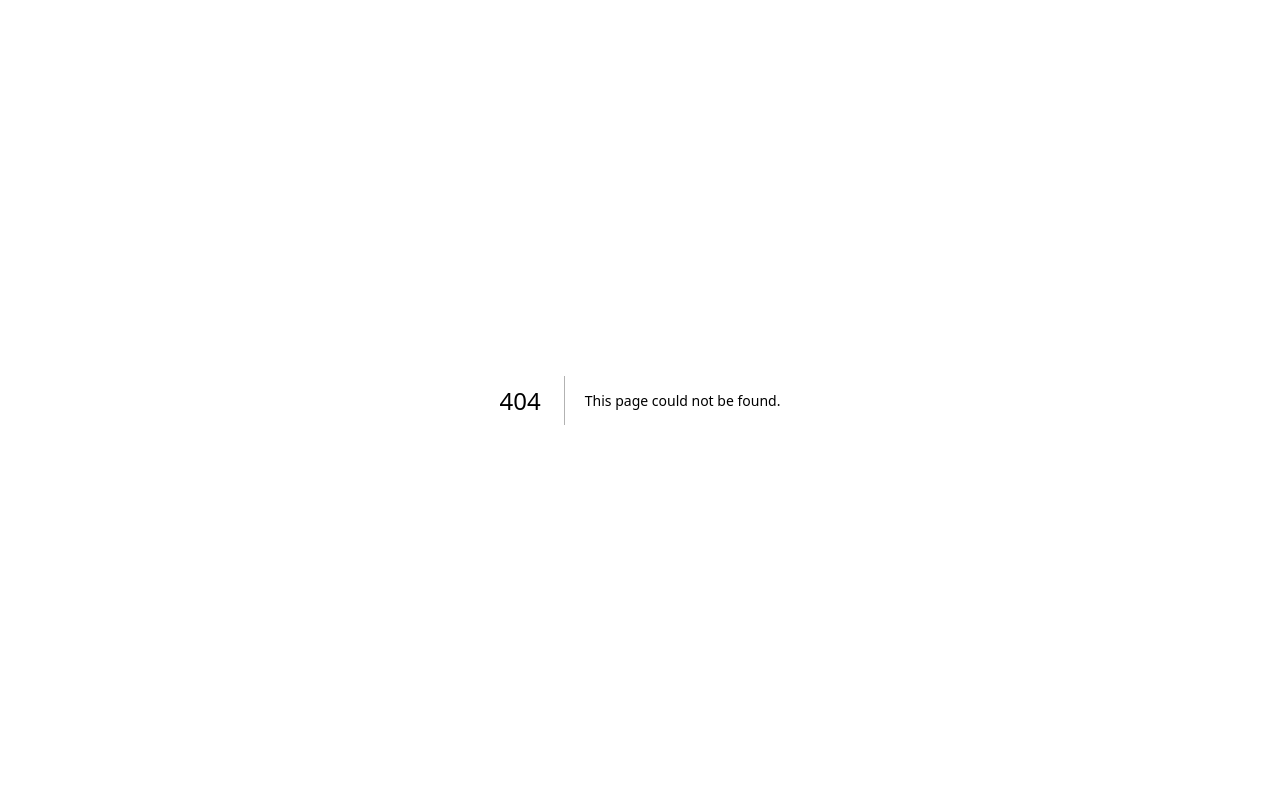
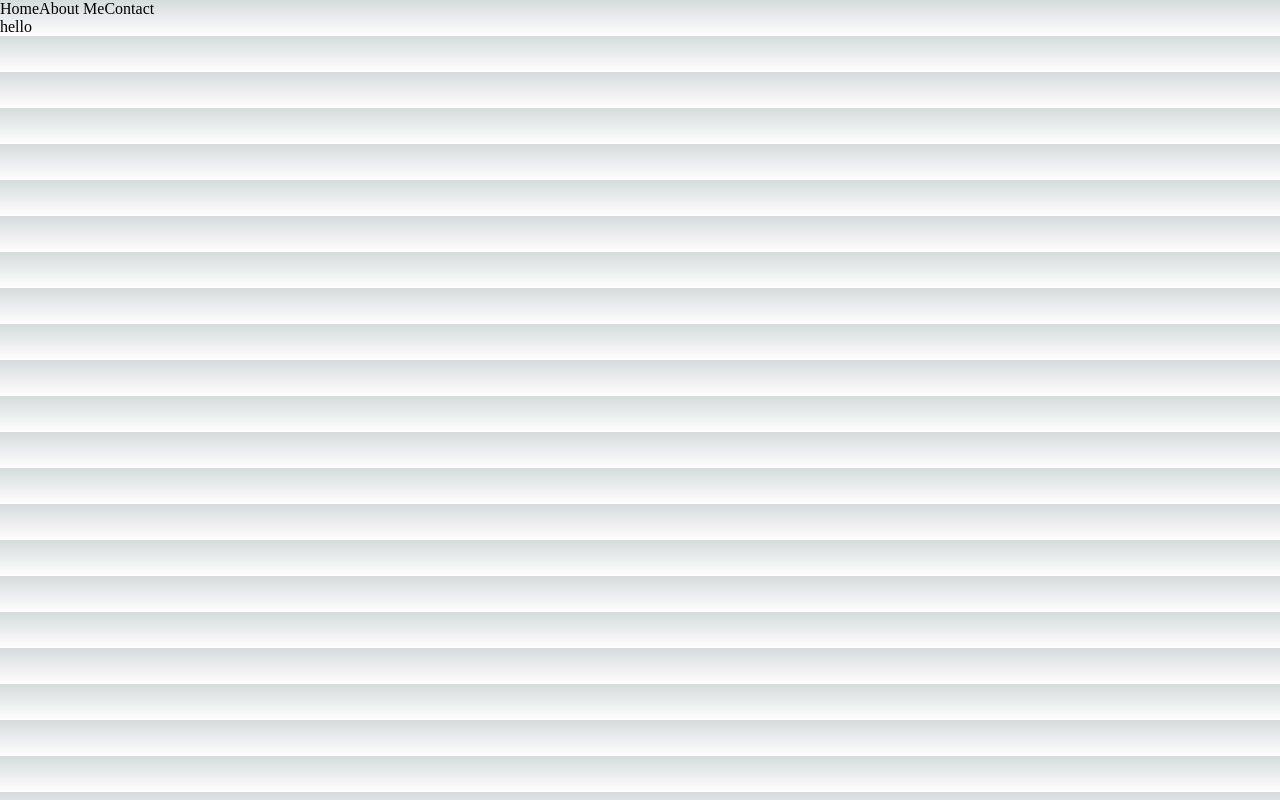
Before and after one commit to IanBechard/ianbechard.ca, a Next.js app: page /contact in a window 1280 px wide. Before the commit this address had no page. Built offline with nearby package versions, Linux system fonts and the light colour scheme.

Commit message:
basic navbar

```diff
--- /dev/null
+++ b/src/app/contact/page.tsx
@@ -0,0 +1,10 @@
+import Navbar from "@/components/navbar";
+
+export default function Contact() {
+    return(
+        <div>
+            <Navbar/>
+            hello
+        </div>
+    );
+}
--- a/src/app/page.tsx
+++ b/src/app/page.tsx
@@ -1,12 +1,14 @@
 import Image from 'next/image'
 import { Inter } from 'next/font/google'
 import styles from './page.module.css'
+import Navbar from '@/components/navbar'
 
 const inter = Inter({ subsets: ['latin'] })
 
 export default function Home() {
   return (
     <main className={styles.main}>
+      <Navbar/>
       <div className={styles.description}>
         <p>
           Get started by editing&nbsp;
--- /dev/null
+++ b/src/components/navbar.tsx
@@ -0,0 +1,28 @@
+import Link from "next/link";
+
+class Route {
+    title: string;
+    href :string;
+
+    constructor(title:string, href:string){
+        this.title = title;
+        this.href = href;
+    }
+}
+
+const ROUTES_LIST:Route[] = [
+    new Route("Home", "/"),
+    new Route("About Me", "/about"),
+    new Route("Contact", "/contact")
+];
+
+
+export default function Navbar() {
+    return(
+        <header>
+            <nav>
+                {ROUTES_LIST.map(route => (<Link key={route.title} href={route.href}>{route.title}</Link>))}
+            </nav>
+        </header>
+    );
+}
```
